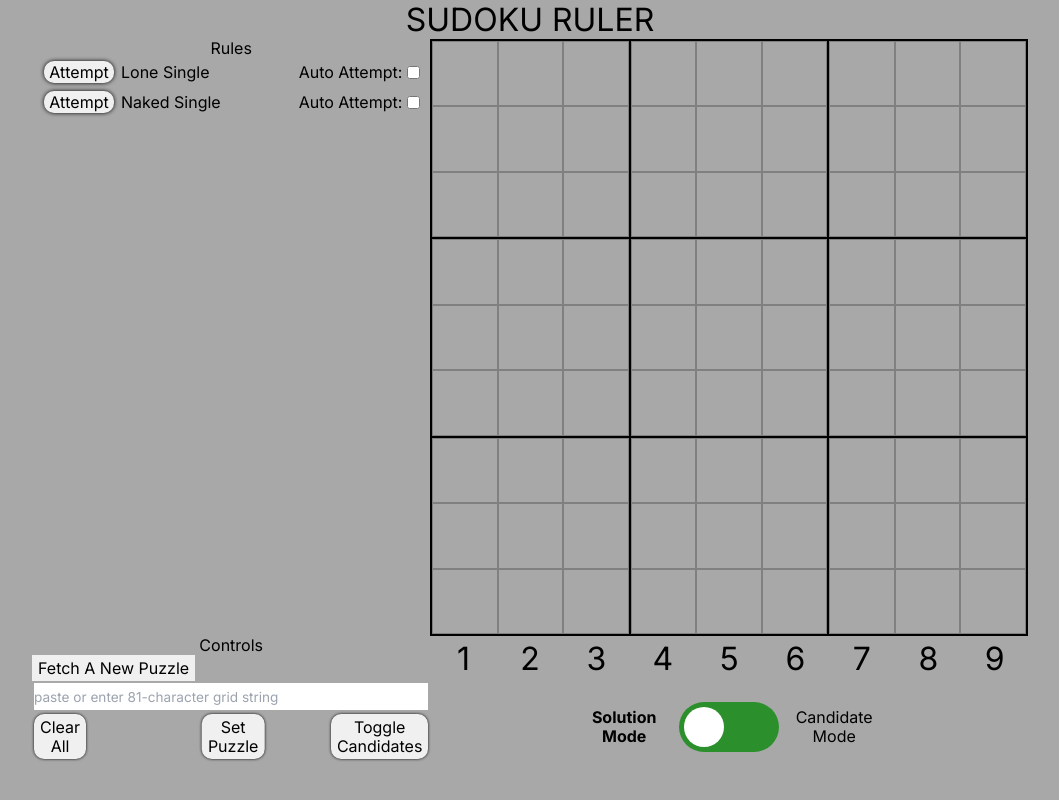
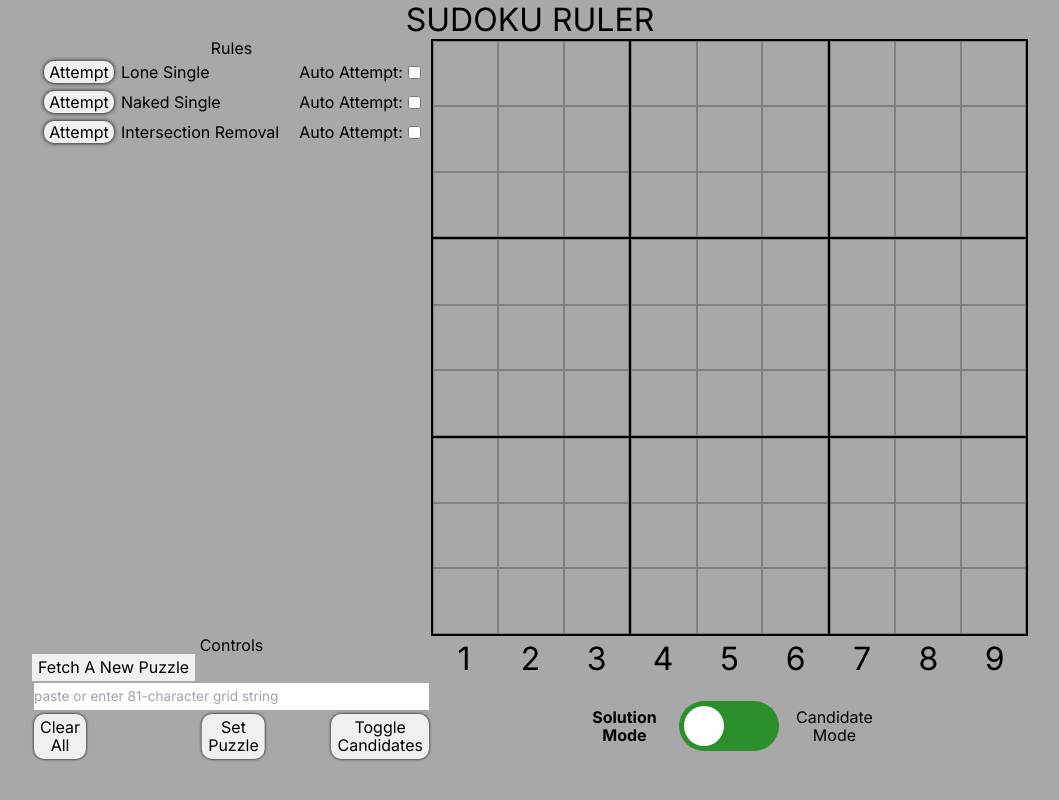
Before and after one commit to TylerHartwell/sudoku, a Next.js app: page / in a window 1280 px wide. Shown: the whole page, without its empty margins (110-1169 px from the left). Built offline with nearby package versions, Linux system fonts and the light colour scheme.

Commit message:
functional third rule item

```diff
--- /dev/null
+++ b/src/rules/intersectionRemoval.ts
@@ -0,0 +1,143 @@
+import { Rule, Square } from "./rulesInterface"
+
+interface Candidate {
+  eliminated: boolean
+  rowIndex: number
+  colIndex: number
+  boxIndex: number
+}
+
+// export interface Square {
+//   entryValue: string
+//   candidates: boolean[]
+//   gridSquareIndex: number
+// }
+
+const intersectionRemoval: Rule = {
+  ruleName: "Intersection Removal",
+  ruleAttempt: (allSquares, handleCandidateEliminate) => {
+    console.log("intersection removal attempt")
+
+    const allSquaresByRow: Square[][] = Array.from({ length: 9 }, () => [])
+    const allSquaresByCol: Square[][] = Array.from({ length: 9 }, () => [])
+    const allSquaresByBox: Square[][] = Array.from({ length: 9 }, () => [])
+
+    allSquares.forEach((square, index) => {
+      const rowIndex = Math.floor(index / 9)
+      const colIndex = index % 9
+      const boxIndex = Math.floor(rowIndex / 3) * 3 + Math.floor(colIndex / 3)
+
+      allSquaresByRow[rowIndex].push(square)
+      allSquaresByCol[colIndex].push(square)
+      allSquaresByBox[boxIndex].push(square)
+    })
+
+    const allSquaresByUnit: Square[][] = assignAllSquaresByUnit()
+
+    function assignAllSquaresByUnit() {
+      let allSquaresByUnit: Square[][] = []
+      for (let i = 0; i < 9; i++) {
+        allSquaresByUnit.push(allSquaresByRow[i])
+        allSquaresByUnit.push(allSquaresByCol[i])
+        allSquaresByUnit.push(allSquaresByBox[i])
+      }
+      return allSquaresByUnit
+    }
+
+    for (const [unitIndex, unit] of allSquaresByUnit.entries()) {
+      for (let i = 0; i < 9; i++) {
+        const candidateObjArr: Candidate[] = []
+
+        for (const square of unit) {
+          if (square.entryValue !== "0") continue
+
+          const rowIndex = Math.floor(square.gridSquareIndex / 9)
+          const colIndex = square.gridSquareIndex % 9
+
+          const boxIndex = Math.floor(rowIndex / 3) * 3 + Math.floor(colIndex / 3)
+
+          const candidateObj: Candidate = {
+            eliminated: !square.candidates[i],
+            rowIndex,
+            colIndex,
+            boxIndex
+          }
+
+          if (!candidateObj.eliminated) {
+            candidateObjArr.push(candidateObj)
+
+            if (candidateObjArr.length > 3) break
+          }
+        }
+
+        if (candidateObjArr.length > 1 && candidateObjArr.length < 4) {
+          const unitTypes = ["row", "col", "box"]
+          let currentUnitType = unitTypes[unitIndex % 3]
+          let rowIndexOfFirst = candidateObjArr[0].rowIndex
+          let colIndexOfFirst = candidateObjArr[0].colIndex
+          let boxIndexOfFirst = candidateObjArr[0].boxIndex
+          let peerUnitType: string | undefined
+          let peerUnitIndex: number | undefined
+          let hasPeerUnit = false
+          for (const unitType of unitTypes) {
+            if (currentUnitType === unitType) continue
+            if (unitType === "row" && candidateObjArr.every(candidateObj => candidateObj.rowIndex === rowIndexOfFirst)) {
+              hasPeerUnit = true
+              peerUnitIndex = rowIndexOfFirst
+              peerUnitType = unitType
+              break
+            }
+            if (unitType === "col" && candidateObjArr.every(candidateObj => candidateObj.colIndex === colIndexOfFirst)) {
+              hasPeerUnit = true
+              peerUnitIndex = colIndexOfFirst
+              peerUnitType = unitType
+              break
+            }
+            if (unitType === "box" && candidateObjArr.every(candidateObj => candidateObj.boxIndex === boxIndexOfFirst)) {
+              hasPeerUnit = true
+              peerUnitIndex = boxIndexOfFirst
+              peerUnitType = unitType
+              break
+            }
+          }
+          if (!peerUnitType || peerUnitIndex === undefined) continue
+
+          const offset = unitTypes.indexOf(peerUnitType)
+          const peerUnit = allSquaresByUnit[peerUnitIndex * 3 + offset]
+          let hasElimination = false
+
+          for (const square of peerUnit) {
+            const rowIndex = Math.floor(square.gridSquareIndex / 9)
+            const colIndex = square.gridSquareIndex % 9
+
+            const boxIndex = Math.floor(rowIndex / 3) * 3 + Math.floor(colIndex / 3)
+
+            const candidateObj: Candidate = {
+              eliminated: !square.candidates[i],
+              rowIndex,
+              colIndex,
+              boxIndex
+            }
+            if (
+              !candidateObjArr.some(
+                cand => cand.rowIndex === candidateObj.rowIndex && cand.colIndex === candidateObj.colIndex && cand.boxIndex === candidateObj.boxIndex
+              ) &&
+              !candidateObj.eliminated
+            ) {
+              hasElimination = true
+              handleCandidateEliminate(square.gridSquareIndex, i + 1)
+            }
+          }
+          if (hasElimination) {
+            console.log("intersection eliminated for candidate", i + 1)
+            return true
+          }
+        }
+      }
+    }
+    console.log("no intersection removal")
+    return false
+  }
+}
+
+export default intersectionRemoval
--- a/src/rules/nakedSingle.ts
+++ b/src/rules/nakedSingle.ts
@@ -23,13 +23,13 @@ const nakedSingle: Rule = {
     const allSquaresByUnit: Square[][] = assignAllSquaresByUnit()
 
     function assignAllSquaresByUnit() {
-      let allSquaresByUnitTemp: Square[][] = []
+      let allSquaresByUnit: Square[][] = []
       for (let i = 0; i < 9; i++) {
-        allSquaresByUnitTemp.push(allSquaresByRow[i])
-        allSquaresByUnitTemp.push(allSquaresByCol[i])
-        allSquaresByUnitTemp.push(allSquaresByBox[i])
+        allSquaresByUnit.push(allSquaresByRow[i])
+        allSquaresByUnit.push(allSquaresByCol[i])
+        allSquaresByUnit.push(allSquaresByBox[i])
       }
-      return allSquaresByUnitTemp
+      return allSquaresByUnit
     }
 
     for (const unit of allSquaresByUnit) {
--- a/src/rules/rulesArr.ts
+++ b/src/rules/rulesArr.ts
@@ -1,8 +1,9 @@
+import intersectionRemoval from "./intersectionRemoval"
 import loneSingle from "./loneSingle"
 import nakedSingle from "./nakedSingle"
 import { Rule } from "./rulesInterface"
 
 // const rulesArr = ["Lone Single", "Naked Single", "Intersection Removal", "Naked Pairs"]
-const rulesArr: Rule[] = [loneSingle, nakedSingle]
+const rulesArr: Rule[] = [loneSingle, nakedSingle, intersectionRemoval]
 
 export default rulesArr
```
